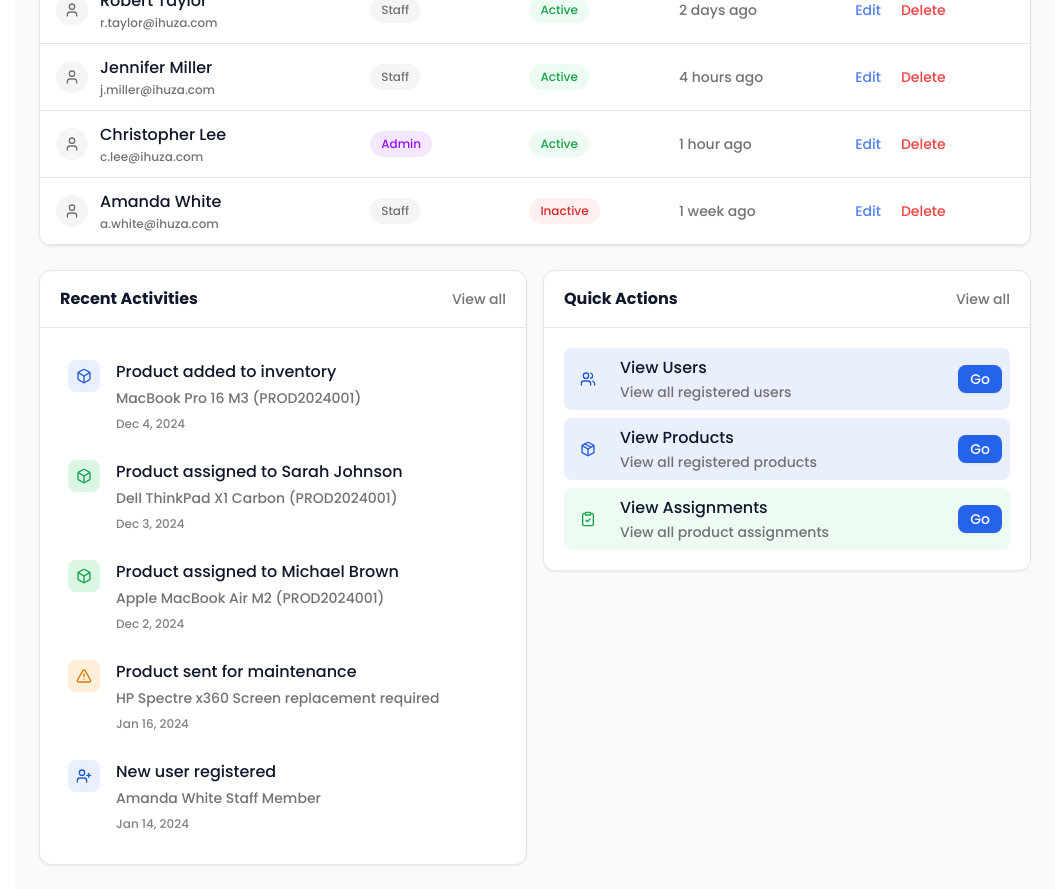
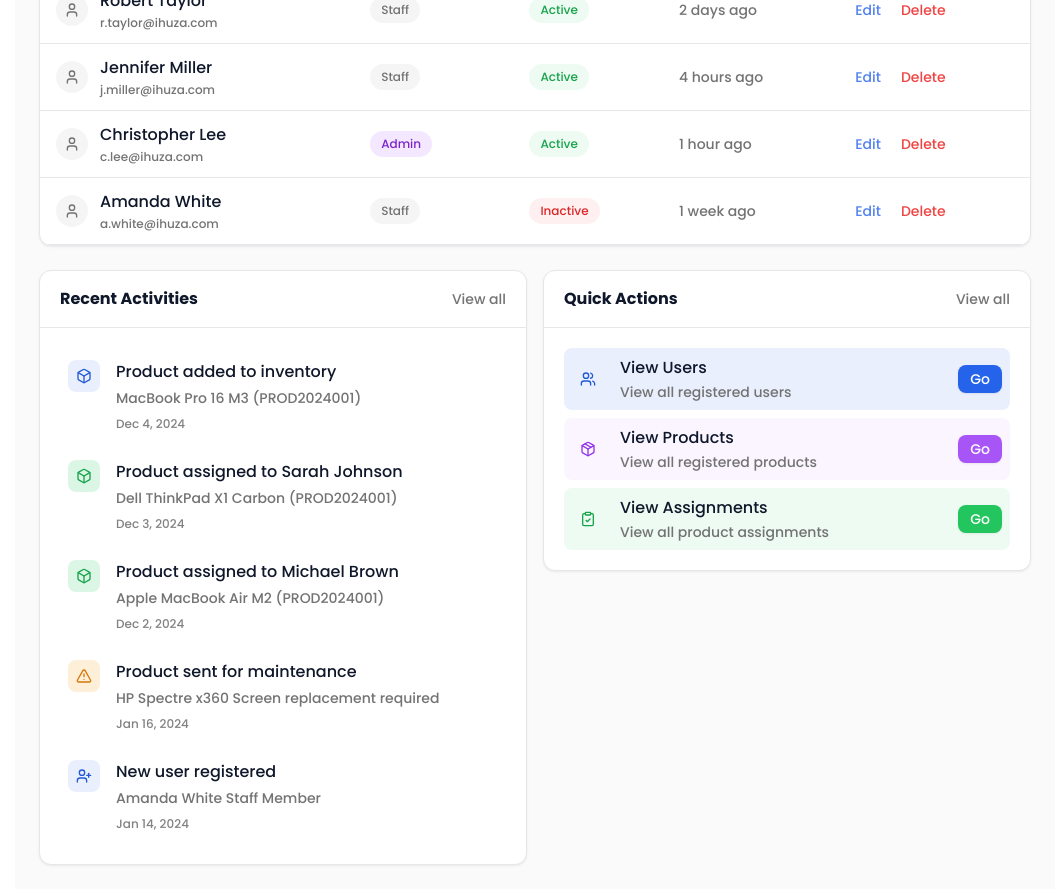
Before and after one commit to nkurunziza-saddy/solvit-iHuza-project, a React (Vite) app: page / in a window 1280 px wide. Shown: the part 1340-2229 px from the top of the page, without its empty margins (225-1280 px from the left). Built offline with nearby package versions, Linux system fonts and the light colour scheme.

Commit message:
final commit

```diff
--- a/index.html
+++ b/index.html
@@ -1,10 +1,10 @@
-<!doctype html>
+<!DOCTYPE html>
 <html lang="en">
   <head>
     <meta charset="UTF-8" />
     <link rel="icon" type="image/svg+xml" href="/vite.svg" />
     <meta name="viewport" content="width=device-width, initial-scale=1.0" />
-    <title>ihuza-project</title>
+    <title>ihuza project</title>
   </head>
   <body>
     <div id="root"></div>
--- a/src/components/base/badge.jsx
+++ b/src/components/base/badge.jsx
@@ -8,10 +8,10 @@ const badgeVariants = cva(
       variant: {
         default: "bg-muted text-muted-foreground",
         primary: "bg-primaryColor-100 text-primaryColor-700",
+        accent: "bg-accent-100 text-accent-700",
         success: "bg-success/8 text-success-foreground",
         warning: "bg-warning/8 text-warning-foreground",
         error: "bg-destructive/8 text-destructive-foreground",
-        purple: "bg-purple-100 text-purple-600",
       },
     },
     defaultVariants: {
@@ -21,7 +21,7 @@ const badgeVariants = cva(
 );
 
 const textToVariant = {
-  Admin: "purple",
+  Admin: "accent",
   Manager: "primary",
   Staff: "default",
   Active: "success",
--- a/src/components/base/button.jsx
+++ b/src/components/base/button.jsx
@@ -10,13 +10,14 @@ const buttonVariants = cva(
           "bg-primaryColor-500 text-background hover:bg-primaryColor-600 shadow-sm",
         primary:
           "bg-primaryColor-500 text-background hover:bg-primaryColor-600 shadow-sm",
+        accent:
+          "bg-accent-500 text-accent-foreground hover:bg-accent-600 shadow-sm",
         secondary: "bg-muted text-foreground hover:bg-muted/80",
         outline: "border border-border bg-transparent hover:bg-muted/50",
         ghost: "text-foreground hover:bg-muted/50",
         link: "text-primaryColor-400 underline hover:text-primaryColor-600",
         danger:
           "bg-destructive text-background hover:bg-destructive/90 shadow-sm",
-        "danger-ghost": "text-destructive hover:bg-destructive/10",
         success: "bg-success text-background hover:bg-success/90 shadow-sm",
       },
       size: {
--- a/src/components/icon-card.jsx
+++ b/src/components/icon-card.jsx
@@ -6,6 +6,7 @@ const iconCardVariants = cva("flex rounded-lg justify-center items-center", {
     variant: {
       default: "bg-muted text-muted-foreground",
       primary: "bg-primaryColor-50 text-primaryColor-600",
+      accent: "bg-accent-100 text-accent-600",
       success: "bg-success/16 text-success-foreground",
       warning: "bg-warning/16 text-warning-foreground",
       error: "bg-destructive/16 text-destructive-foreground",
--- a/src/components/sections/navbar.jsx
+++ b/src/components/sections/navbar.jsx
@@ -35,7 +35,7 @@ export const Navbar = () => {
           <span className="absolute -top-1 -right-1 size-2 bg-destructive rounded-full"></span>
         </div>
         <div className="flex gap-1 items-center ml-2">
-          <span className="mr-2 text-sm hidden lg:block">user@gmail.com</span>
+          <span className="mr-2 text-sm hidden lg:block ">Admin@ihuza.com</span>
           <div className="text-sm bg-primaryColor-500 text-background rounded-full p-2 flex justify-center items-center">
             <UserIcon className="size-4" />
           </div>
--- a/src/components/sections/quick-actions.jsx
+++ b/src/components/sections/quick-actions.jsx
@@ -15,7 +15,7 @@ const QUICK_ACTIONS = [
     label: "View Products",
     details: "View all registered products",
     icon: Package,
-    variant: "primary",
+    variant: "accent",
   },
   {
     label: "View Assignments",
@@ -27,6 +27,7 @@ const QUICK_ACTIONS = [
 
 const bgVariant = {
   primary: "bg-primaryColor-50",
+  accent: "bg-accent-50",
   success: "bg-success/8",
 };
 
@@ -53,7 +54,7 @@ export const QuickActions = () => {
                 <p className="text-sm text-muted-foreground">{item.details}</p>
               </div>
             </div>
-            <Button variant="default" size="sm" className="py-1">
+            <Button variant={item.variant} size="sm" className="py-1">
               Go
             </Button>
           </div>
--- a/src/components/sections/recent-activity.jsx
+++ b/src/components/sections/recent-activity.jsx
@@ -9,43 +9,60 @@ const ACTIVITIES = [
     details: "MacBook Pro 16 M3 (PROD2024001)",
     date: "Dec 4, 2024",
     icon: BoxIcon,
-    statusType: "primary",
+    type: "product-add",
   },
   {
     label: "Product assigned to Sarah Johnson",
     details: "Dell ThinkPad X1 Carbon (PROD2024001)",
     date: "Dec 3, 2024",
     icon: BoxIcon,
-    statusType: "success",
+    type: "product-assign",
   },
   {
     label: "Product assigned to Michael Brown",
     details: "Apple MacBook Air M2 (PROD2024001)",
     date: "Dec 2, 2024",
     icon: BoxIcon,
-    statusType: "success",
+    type: "product-assign",
   },
   {
     label: "Product sent for maintenance",
     details: "HP Spectre x360 Screen replacement required",
     date: "Jan 16, 2024",
     icon: AlertTriangleIcon,
-    statusType: "warning",
+    type: "product-maintenance",
   },
   {
     label: "New user registered",
     details: "Amanda White Staff Member",
     date: "Jan 14, 2024",
     icon: UserPlusIcon,
-    statusType: "primary",
+    type: "register",
   },
 ];
 
 export const RecentActivity = () => {
+  const variantType = {
+    primary: ["product-add", "register"],
+    success: ["product-assign"],
+    warning: ["product-maintenance"],
+  };
+  const mapVariant = (type) => {
+    if (variantType.primary.includes(type)) {
+      return "primary";
+    } else if (variantType.success.includes(type)) {
+      return "success";
+    } else if (variantType.warning.includes(type)) {
+      return "warning";
+    }
+    return "primary";
+  };
   return (
     <Card title={"Recent Activities"} asideText={"View all"}>
       <div className="flex flex-col gap-1">
-        {ACTIVITIES.map((activity, index) => (
+        {ACTIVITIES.map((activity, index) => {
+          const variant = mapVariant(activity.type);
+          return (
             <div
               key={index}
               className={cn(
@@ -53,9 +70,11 @@ export const RecentActivity = () => {
                 "hover:bg-muted/60"
               )}
             >
-            <IconCard icon={activity.icon} variant={activity.statusType} />
+              <IconCard icon={activity.icon} variant={variant} />
               <div className="flex flex-col gap-1 flex-1">
-              <h5 className="font-medium text-foreground">{activity.label}</h5>
+                <h5 className="font-medium text-foreground">
+                  {activity.label}
+                </h5>
                 <p className="text-sm text-muted-foreground">
                   {activity.details}
                 </p>
@@ -64,7 +83,8 @@ export const RecentActivity = () => {
                 </span>
               </div>
             </div>
-        ))}
+          );
+        })}
       </div>
     </Card>
   );
--- a/src/index.css
+++ b/src/index.css
@@ -21,6 +21,18 @@
   --color-success-foreground: #16a34a;
   --color-warning: #f59e0b;
   --color-warning-foreground: #d97706;
+  /* Purple accent */
+  --color-accent-50: #faf5ff;
+  --color-accent-100: #f3e8ff;
+  --color-accent-200: #e9d5ff;
+  --color-accent-300: #d8b4fe;
+  --color-accent-400: #c084fc;
+  --color-accent-500: #a855f7;
+  --color-accent-600: #9333ea;
+  --color-accent-700: #7e22ce;
+  --color-accent-800: #6b21a8;
+  --color-accent-900: #581c87;
+  --color-accent-foreground: #ffffff;
 
   /* Primary colors */
   --color-primaryColor-50: #e9effd;
```
Lines whose indentation alone changed are shown as unchanged.
